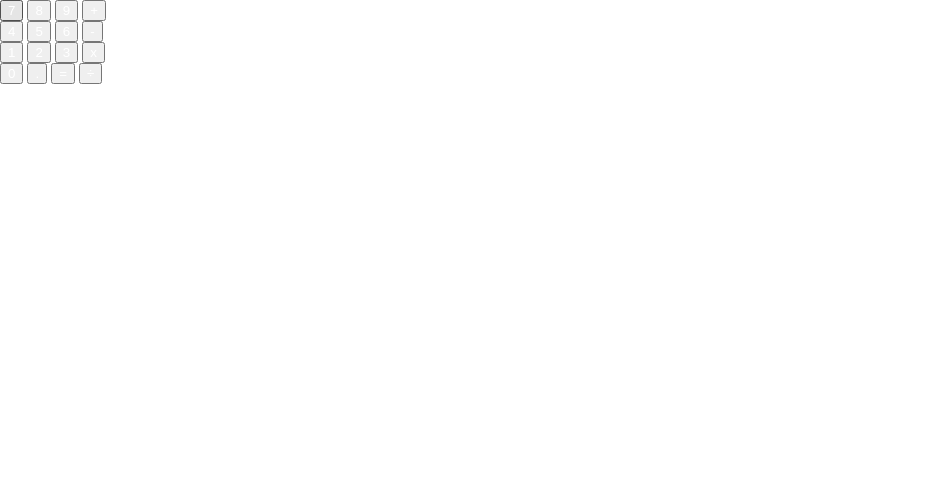
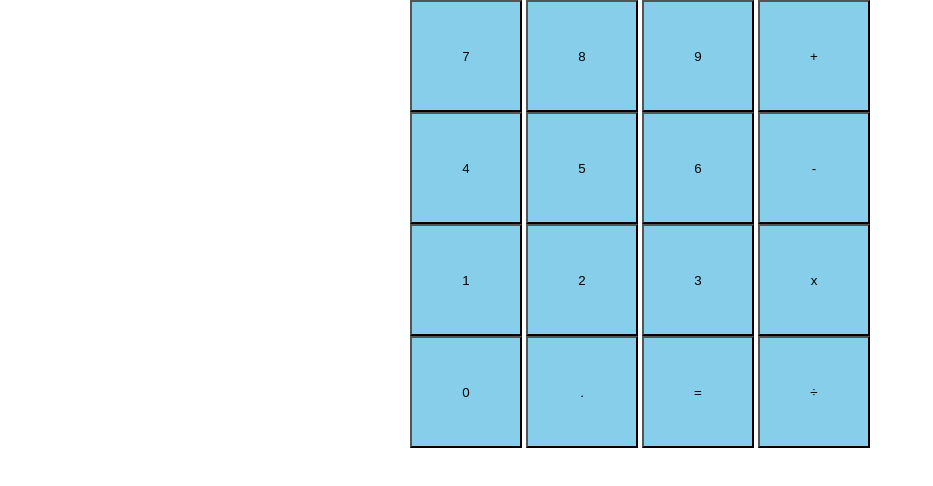
Before and after one commit to Draq109/Calculator, a plain HTML site: page index.html in a window 1280 px wide. Shown: the whole page, without its empty margins (0-933 px from the left). Drawn offline with Linux system fonts and the light colour scheme.

Commit message:
Styled calculator

```diff
--- a/style.css
+++ b/style.css
@@ -1,13 +1,29 @@
+html {
+    height: 100%;
+    width: 100%;
+}
 body {
-    height: 0px;
+    height: auto;
+    padding: 0px;
     margin: 0px;
+    display: flex;
+    flex-direction: column;
+    align-items: center;
+    justify-content: center;
 }
 .calculator {
     display: flex;
-    height: 10rem;
-    width: 25rem;
+    height: auto;
+    width: auto;
     flex-direction: column;
 }
 .buttons > button {
-    color: white ;
+    color: black;
+    height: 7rem;
+    width: 7rem;
+    background: skyblue;
 }
+
+.buttons > button:hover {
+    background: lightblue;
+}
```
